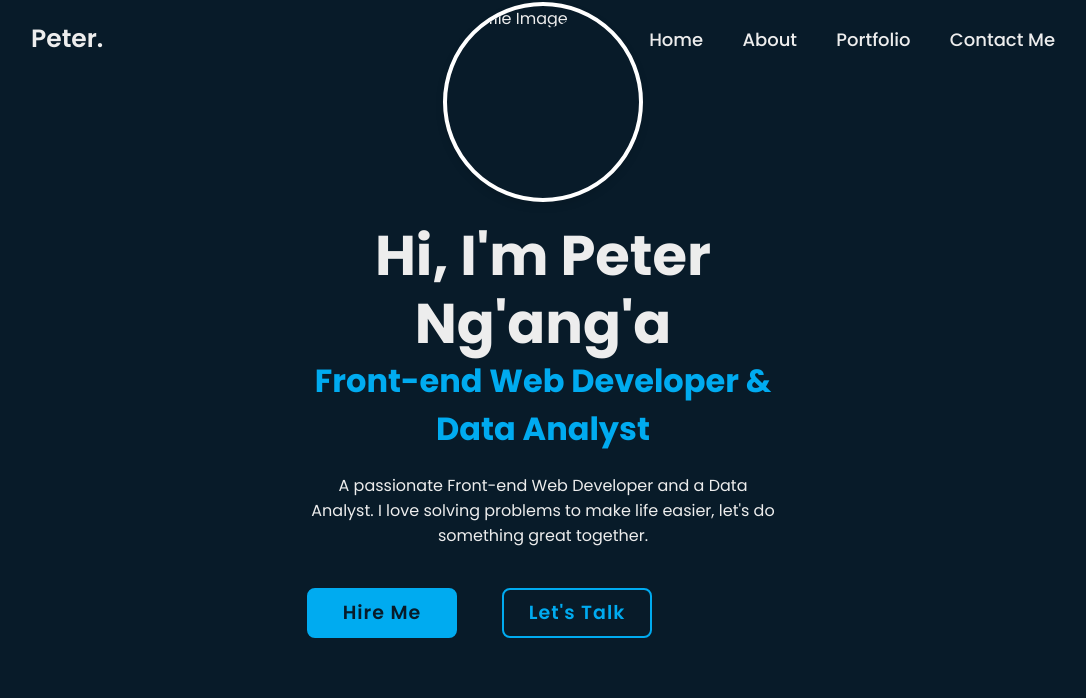
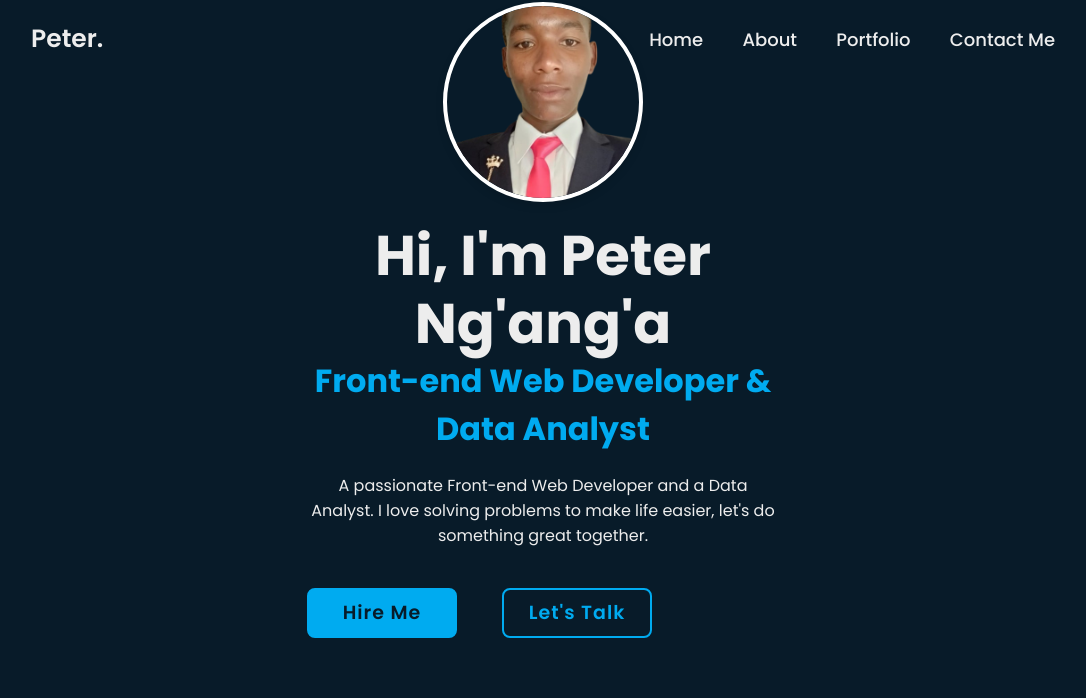
Before and after one commit to Data-Analyst-ui/PETER-NDUNGU, a plain HTML site: page index.html in a window 1280 px wide. Shown: the top 698 px of the page, without its empty margins (97-1183 px from the left). Drawn offline with nearby package versions, Linux system fonts and the light colour scheme.

Commit message:
Added profile

```diff
--- a/index.html
+++ b/index.html
@@ -24,7 +24,7 @@
         <main>
             <section id="Home" class="home">
                 <div class="profile-img-container">
-                    <img src="C:/Users/PC/Desktop/WEB DEVELOPMENT/photo.png" alt="Profile Image" class="profile-img">
+                    <img src="photo.png" alt="Profile Image" class="profile-img">
                 </div>
                 <div class="home-content">
                     <h1>Hi, I'm Peter Ng'ang'a</h1>
```
Also changed, not shown: photo.png (added).
